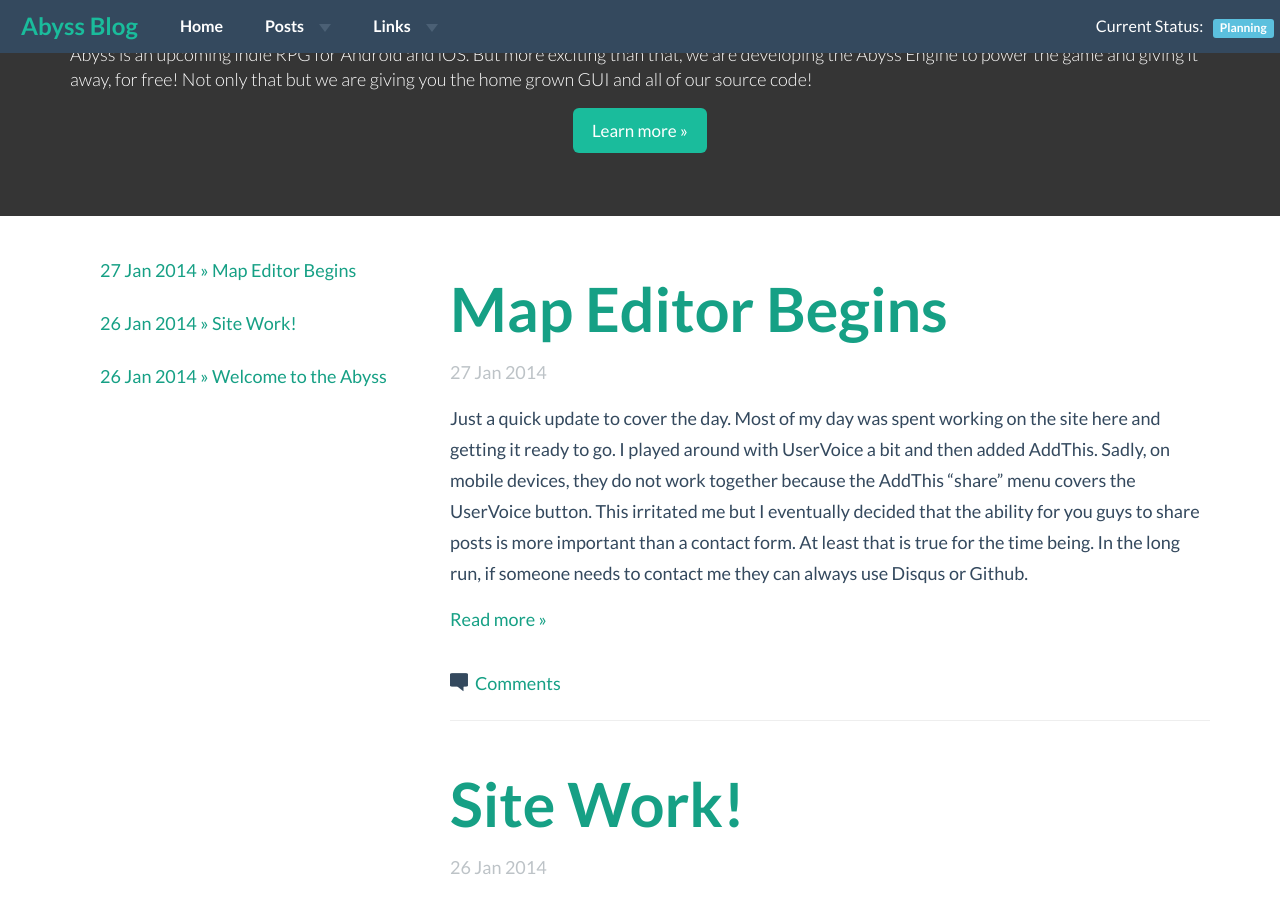
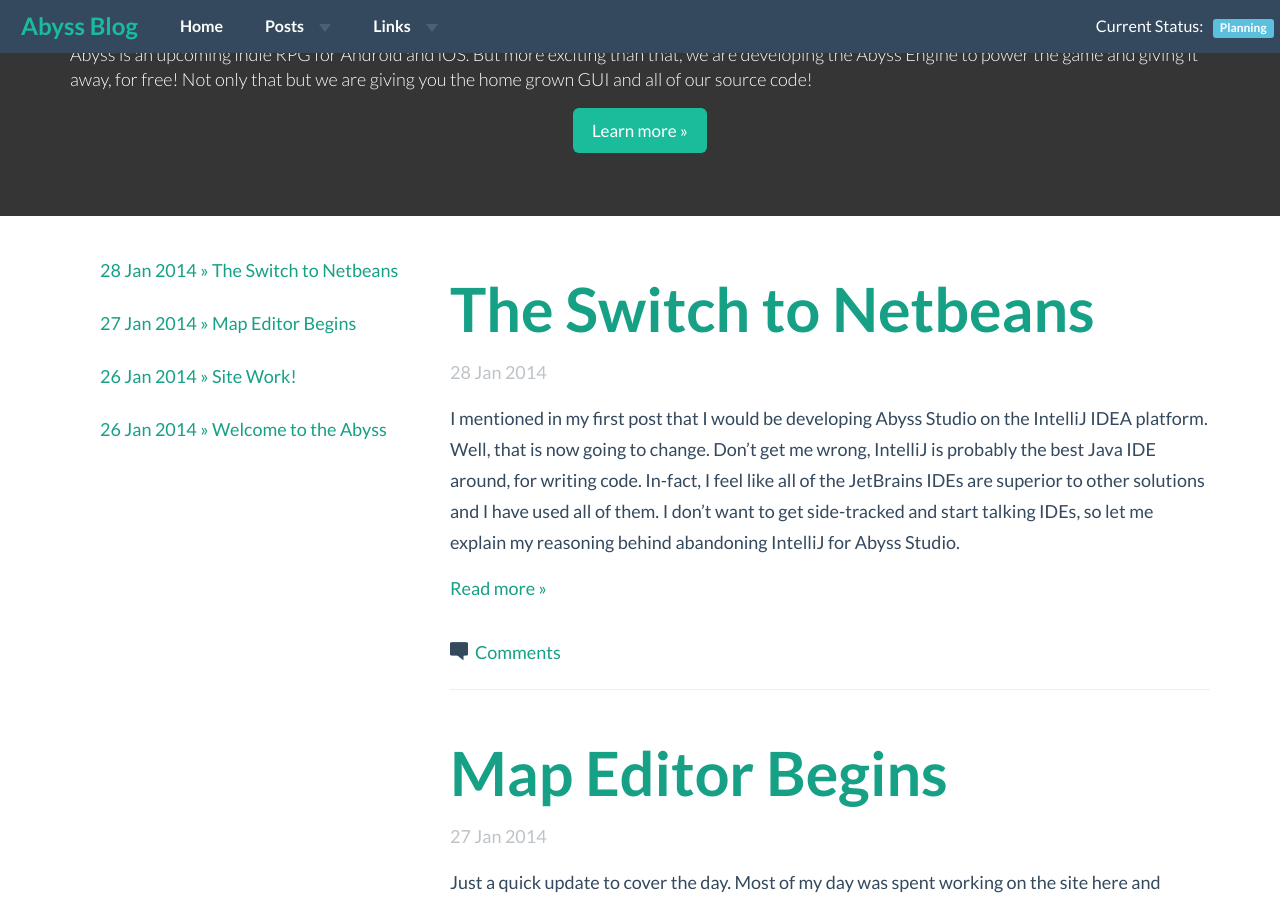
Before and after one commit to JerryKnight16/danarmstrong.github.io, a Jekyll site: the page built from index.html, in a window 1280 px wide and 900 px high, scrolled down 257 px. Built offline with Jekyll 4.4.1, drawn with Linux system fonts in a browser that asks for light colours; nearby versions of some CDN libraries; Markdown is read by kramdown in place of the engine named in the settings; the list of posts is cut into pages by our own code; comment, search, counter and statistics services are not loaded; some of the changed lines change nothing that is shown.

Commit message:
New Post

```diff
--- a/_posts/2014-01-26-welcome-to-the-abyss.md
+++ b/_posts/2014-01-26-welcome-to-the-abyss.md
@@ -29,8 +29,13 @@ IDEs from scratch before, but this time I decided that it would be best to use a
 platform and the Eclipse platform and almost settled on Netbeans when something caught my attention. I use many development tools in my work and
 for this latest project (written in Node.js) I had recently purchased a copy of WebStorm by [JetBrains][jetbrains] (the makers of IntelliJ IDEA). I have
 become a huge fan of JetBrains' products and I decided to check into whether or not they provide a platform for developing IDEs. As it would turn out, they
-do. While not as simple as the NetBeans platform, I find it significantly more powerful but before I commited my team to developing on the IntelliJ platform I
-decided I needed to work with it a bit first.
+do. While not as simple as the NetBeans platform, I find it significantly more powerful but before I commited my team to developing on the IntelliJ platform I decided that I needed to work with it a bit first.
+
+_Update: Jan 28, 2014_
+
+I have abandoned IntelliJ for this project in favor of the Netbeans Platform. This really is the best decision.
+
+_End update_
 
 So, at the end of all of this I have made several decisions. I want to make an RPG and I want to use RPG Maker resources because I'm terrible at graphics.
 I want it to be on mobile platforms because I want to learn more about the mobile space. I need to get familiar with the IntelliJ IDEA platform. So I started
@@ -97,7 +102,7 @@ The engine will be a plug and play library for the CoronaSDK providing many feat
 
 The pride and joy of this project will be the studio. This is the graphical tool where all the game making will happen.
 
-1. Built on top of the incredible IntelliJ IDEA 13 platform
+1. Built on top of the incredible Netbeans 8 platform
 2. Quickly add map layers and tile sheets
 3. Map layers can contain tiles or images (with configurable opacity)
 4. Excellent actor, event, object, etc. management
--- /dev/null
+++ b/_posts/2014-01-28-the-switch-to-netbeans.md
@@ -0,0 +1,58 @@
+---
+layout: post
+title: "The Switch to Netbeans"
+date: 2014-01-28 00:00:00
+categories: abyss blog
+---
+
+I mentioned in my first post that I would be developing Abyss Studio on the IntelliJ IDEA platform. Well, that is now
+going to change. Don't get me wrong, IntelliJ is probably the best Java IDE around, for writing code. In-fact, I feel
+like all of the JetBrains IDEs are superior to other solutions and I have used all of them. I don't want to get
+side-tracked and start talking IDEs, so let me explain my reasoning behind abandoning IntelliJ for Abyss Studio.
+
+From this point when I say IntelliJ, I mean as a platform, and when I say Netbeans, I mean the Netbeans Platform. Good?
+When I started developing on IntelliJ, everything looked good. I started with some tool windows (sidebars) and they went
+together quickly and without a problem. The learning curve wasn't too steep and I was quickly productive. However, when
+I started working on the map editor, things got tricky. IntelliJ assumes everything is a source file from the start and
+opens all new file types in a text editor. Well, for Abyss map files, we need them to open in a new type of editor
+altogether. After hours digging through forums, digging through the IntelliJ source code and beating my head against a
+wall, I determined that this is just not going to work out very well. I was eventually able to create a new editor window
+and open a dummy map file up. I started to feel a little better until something hit me like a brick. I have to create a
+custom project browser, project file type, runtime configuration, etc. Is this doable? I'm sure it is but there is more
+to the problem.
+
+To build against IntelliJ, you have to download the entire IntelliJ source code, develop the custom components as plugins,
+test them against an official IntelliJ release, then integrate them into the IntelliJ source code, modify the source code
+to remove anything that isn't needed in the custom product, modify the build scripts to account for the changes, rebrand
+the application, build the project, run an ant task to create the binaries, then distribute. Sound fun? You bet it isn't!
+I was willing to do this, but first I decided to revisit Netbeans one last time.
+
+I downloaded the latest Beta "8.0", fired it up and started a new Netbeans Platform Application. Then I decided to start
+with a prototype of the map editor. With a few button clicks I had the prototype finished. A few other prototypes that
+would have been insanely complicated in IntelliJ? A few button clicks did the job again. This is just too easy! What about
+all of the cross window communication that has to take place? It is all right there and ready to go! So, for the last
+challenges I decided to figure out how to rebrand the application and package it. In IntelliJ this took place through
+various XML files hiding all over the massive project and ant tasks. In Netbeans, I found that I could right click my
+project and click "Branding" and a nice window pops up letting me change everything. Then finally another right click
+on the project revealed the "Package as..." menu providing options for Windows, zip, Mac app, etc.
+
+Seriously, button clicks allowed me to wireframe, rebrand and package the application in less than thirty minutes!
+The choice is a no brainer. I don't want to spend months writing boiler plate code and learning a platform when
+another platform can do it in a few nights. I would rather spend the bulk of my time writing code that is relevant
+to the engine. I'm sure I will run into some things that leave me scratching my head but I'm feeling really good
+about Netbeans these days. It has always been a great IDE and I feel like we will meet great success by trusting
+the platform around here.
+
+I know there are people that will disagree with this choice, but ultimately those people need to trust me to know
+that I'm making the right decision. If you feel like I'm wrong, then go try out some of the other Corona SDK IDEs
+on the market and then come talk to me. Also remember to point me to the ones that support full RPG creation with
+graphical tilemapping and all of that fun stuff.
+
+On another note, Jesse got me a couple of tiles to work with today so I can really start getting serious about
+writing code. It isn't a lot but it is enough for me to start knocking out the initial algorithms we will be
+using to draw maps. That alone should be enough to give you a warm fuzzy feeling. I hope to have some screenshots
+to show off by the end of the week so wish me luck!
+
+_Giggles and Chainsaws_
+
+_Dan_
```
